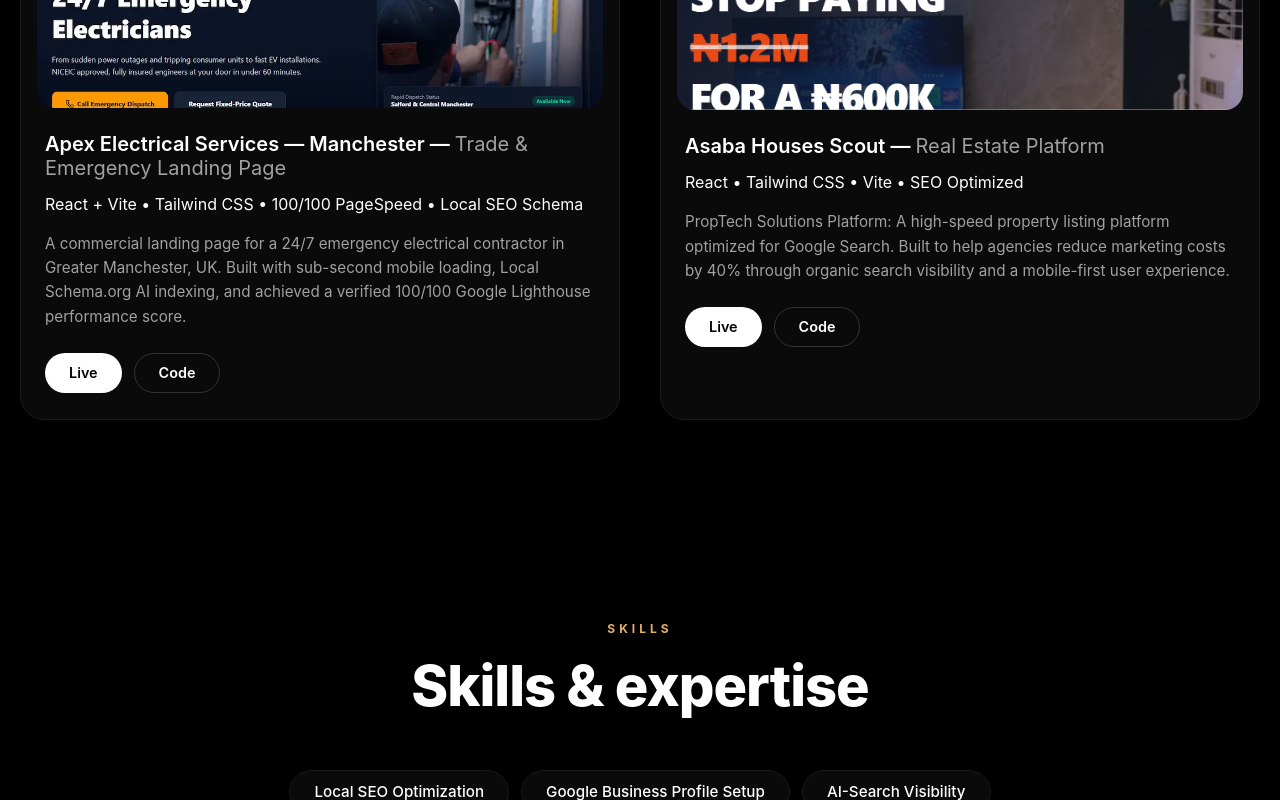
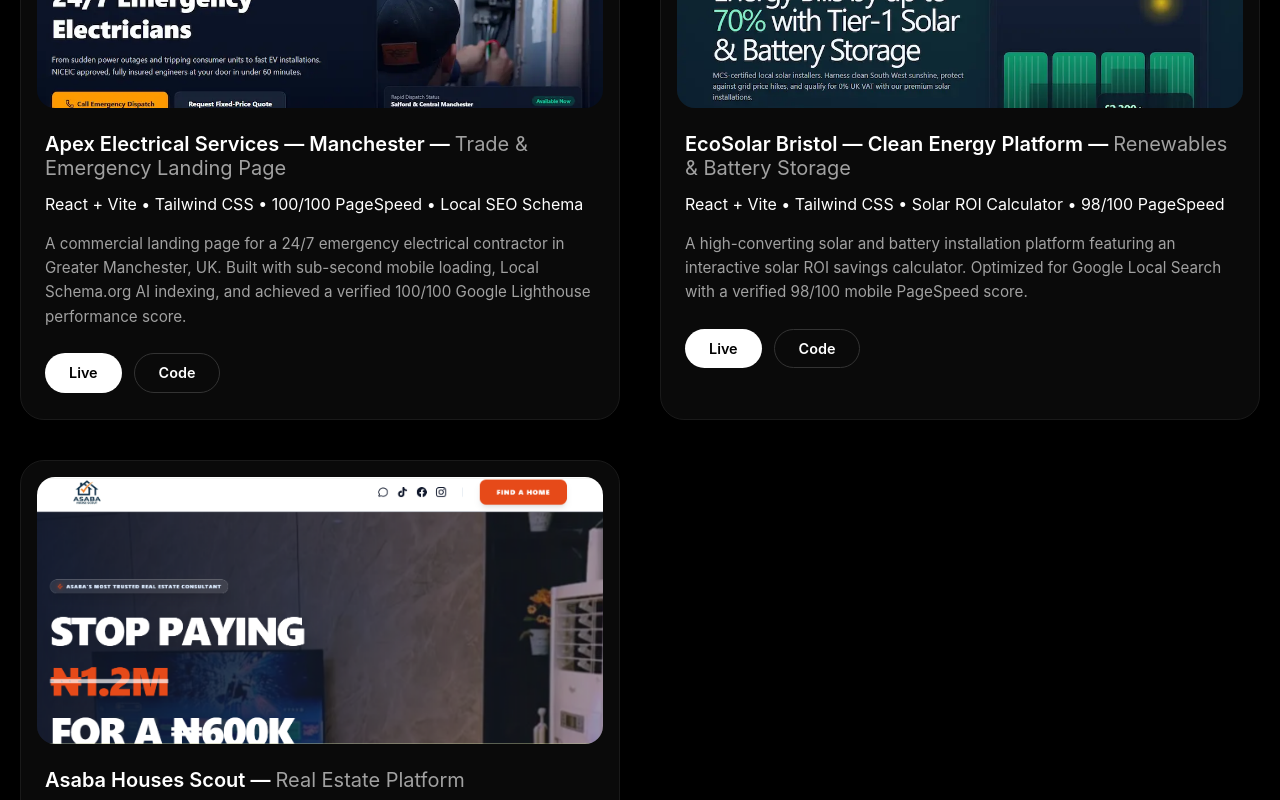
Before and after one commit to vectorvic11/My-portfolio, a React (Vite) app in the folder my-portfolio/: page / in a window 1280 px wide. Shown: the part 1320-2120 px from the top of the page. Built offline with nearby package versions, Linux system fonts and the light colour scheme.

Commit message:
feat: add EcoSolar Bristol project to portfolio

```diff
--- a/my-portfolio/src/components/Projects.jsx
+++ b/my-portfolio/src/components/Projects.jsx
@@ -1,5 +1,6 @@
 import img1 from '../assets/Screenshot1.png';
 import img2 from '../assets/apex-preview.webp';
+import img3 from '../assets/ecosolar-preview.webp';
 import './Projects.css';
 
 const projects = [
@@ -15,6 +16,16 @@
   },
   {
     id: 2,
+    name: "EcoSolar Bristol — Clean Energy Platform",
+    type: "Renewables & Battery Storage",
+    description: "A high-converting solar and battery installation platform featuring an interactive solar ROI savings calculator. Optimized for Google Local Search with a verified 98/100 mobile PageSpeed score.",
+    tech: ["React + Vite", "Tailwind CSS", "Solar ROI Calculator", "98/100 PageSpeed"],
+    image: img3,
+    liveLink: "https://ecosolarbristol.vercel.app",
+    codeLink: "https://github.com/vectorvic11/ecosolarbristol",
+  },
+  {
+    id: 3,
     name: "Asaba Houses Scout",
     type: "Real Estate Platform",
     description: "PropTech Solutions Platform: A high-speed property listing platform optimized for Google Search. Built to help agencies reduce marketing costs by 40% through organic search visibility and a mobile-first user experience.",
```
Also changed, not shown: my-portfolio/src/assets/ecosolar-preview.webp (added).
